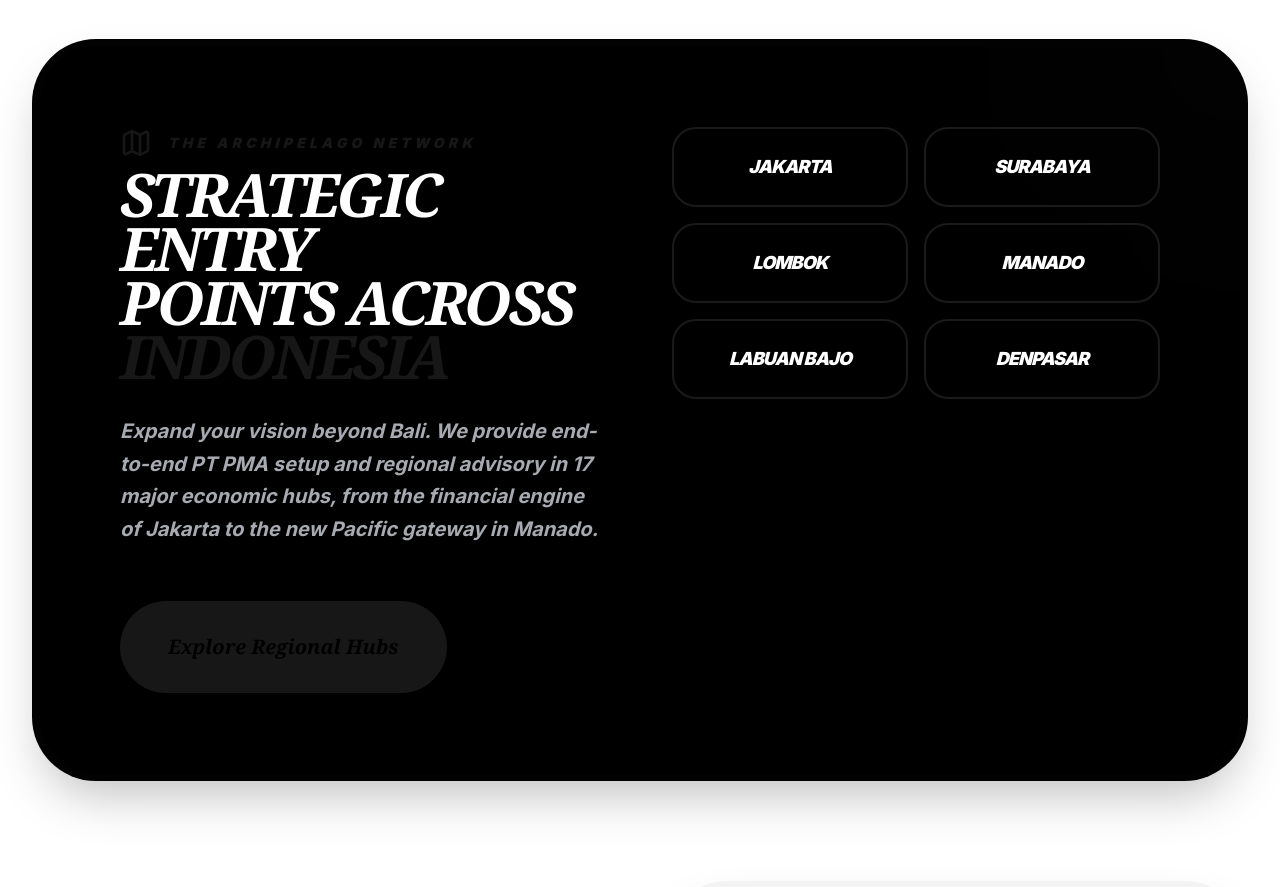
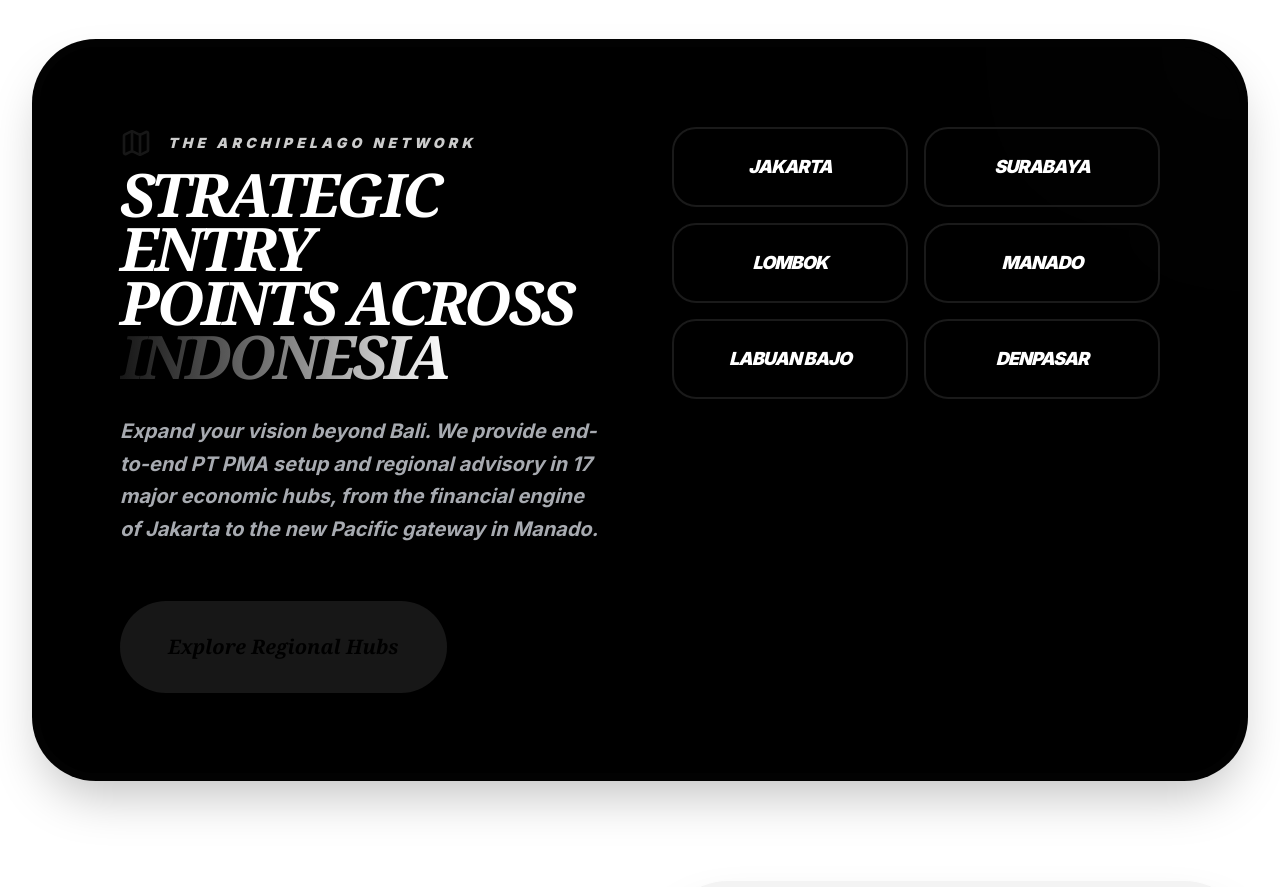
Before and after one commit to damnbayu-droid/bali-enterprises, a Next.js app: page / in a window 1280 px wide. Shown: the part 1500-2387 px from the top of the page. Built offline with nearby package versions, Linux system fonts and the light colour scheme.

Commit message:
fix: resolve invisible text in Regional Hubs section

```diff
--- a/src/app/page.tsx
+++ b/src/app/page.tsx
@@ -83,20 +83,23 @@ export default function Home() {
             <div className="absolute top-0 right-0 w-96 h-96 bg-primary/10 rounded-full blur-[120px] -mr-48 -mt-48"></div>
             <div className="relative z-10 flex flex-col lg:flex-row gap-16 items-start">
               <div className="flex-1 space-y-8">
-                <div className="flex items-center gap-4 text-primary mb-2">
-                  <Map className="h-8 w-8" />
+                <div className="flex items-center gap-4 text-white/80 mb-2">
+                  <Map className="h-8 w-8 text-primary" />
                   <span className="text-sm font-black uppercase tracking-[0.3em]">The Archipelago Network</span>
                 </div>
                 <h2 className="text-4xl md:text-6xl font-serif font-black italic tracking-tighter uppercase leading-[0.9]">
-                  Strategic Entry <br /> Points Across <span className="text-primary">Indonesia</span>
+                  Strategic Entry <br /> Points Across <span className="text-transparent bg-clip-text bg-gradient-to-r from-primary to-white">Indonesia</span>
                 </h2>
                 <p className="text-xl text-gray-300 leading-relaxed font-bold opacity-80">
                   Expand your vision beyond Bali. We provide end-to-end PT PMA setup and regional advisory in 17 major economic hubs, from the financial engine of Jakarta to the new Pacific gateway in Manado.
                 </p>
                 <div className="pt-6">
-                  <Button size="lg" className="rounded-full px-12 py-8 bg-primary text-black hover:bg-white transition-all text-xl font-bold font-serif italic shadow-xl" asChild>
-                    <Link href="/sitemap">Explore Regional Hubs</Link>
-                  </Button>
+                  <Link
+                    href="/sitemap"
+                    className="inline-flex items-center justify-center rounded-full px-12 py-8 bg-primary text-black hover:bg-white transition-all text-xl font-bold font-serif italic shadow-xl"
+                  >
+                    Explore Regional Hubs
+                  </Link>
                 </div>
               </div>
               <div className="flex-1 grid grid-cols-2 gap-4 w-full">
```
